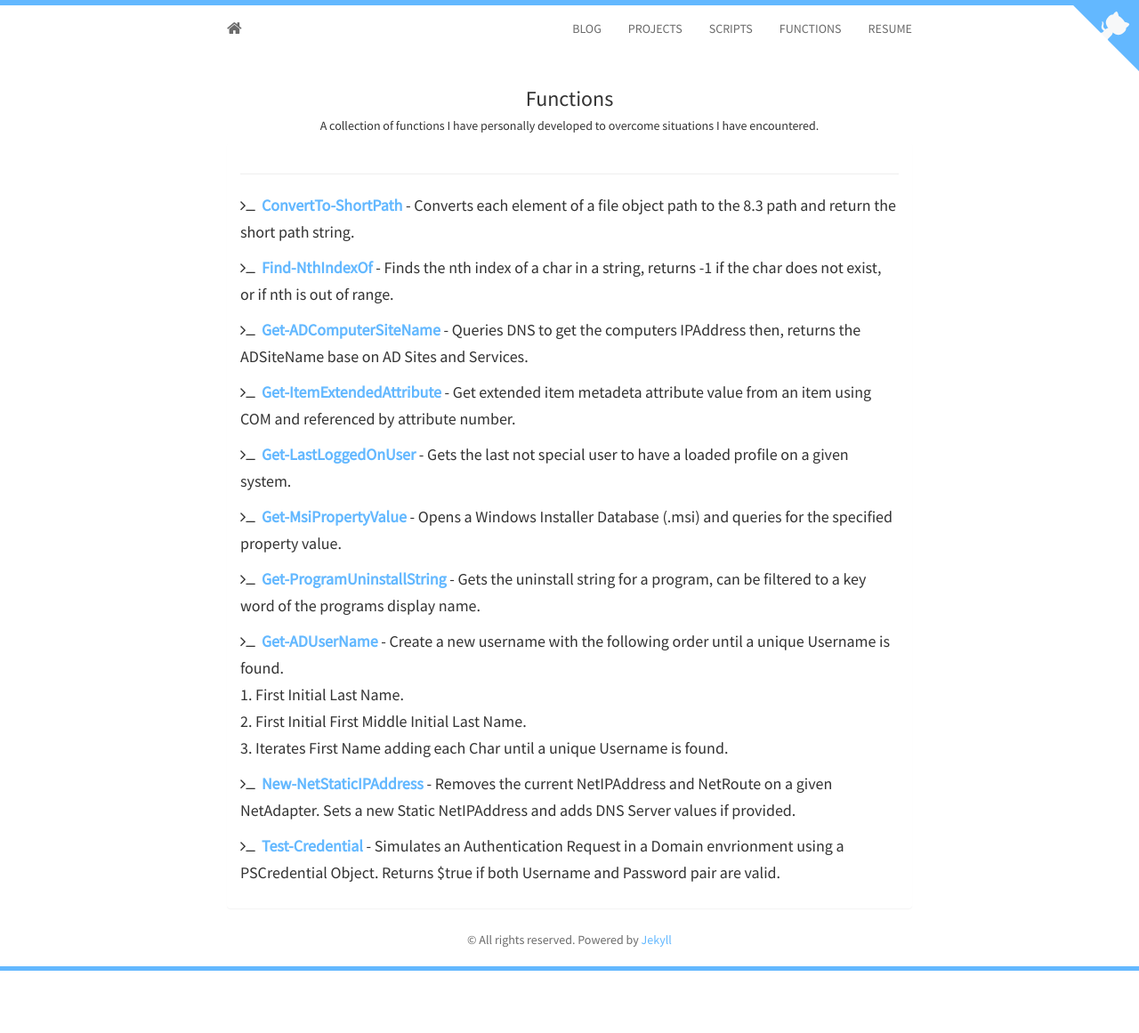
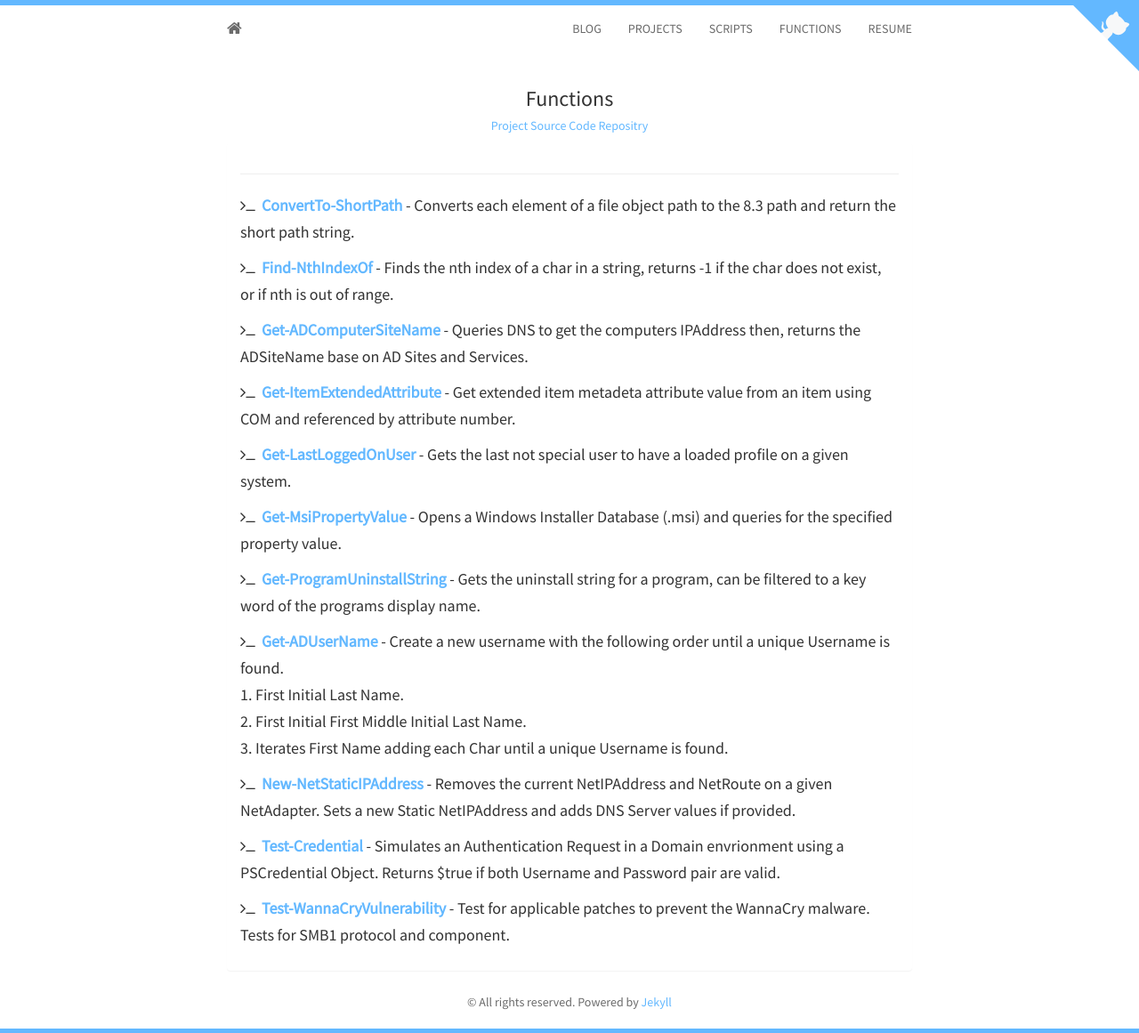
Before and after one commit to dotps1/dotps1.github.io, a Jekyll site: the page built from functions.html, in a window 1280 px wide. Shown: the whole page at 89% size. Built offline with Jekyll 4.4.1, drawn with Linux system fonts in a browser that asks for light colours; nearby versions of some CDN libraries; before the commit the page ends 1091 px from its top, so only the background shows below that.

Commit message:
Added Test-WannaCryVulnerability function link.  Updated gems.

```diff
--- a/_includes/functions.html
+++ b/_includes/functions.html
@@ -1,7 +1,7 @@
 <section id="functions">
     <div class="container">
         <h3>Functions</h3>
-        <h5>A collection of functions I have personally developed to overcome situations I have encountered.</h5>
+        <h5><a href="https://github.com/dotps1/PSFunctions">Project Source Code Repositry</a></h5>
         <div class="panel panel-default">
             <div class="panel-body">
                 <hr />
@@ -48,6 +48,10 @@
                     <i class="fa fa-terminal"></i>&nbsp;&nbsp;<strong><a href="https://www.powershellgallery.com/packages/Test-Credential">Test-Credential</a></strong>
                     - Simulates an Authentication Request in a Domain envrionment using a PSCredential Object. Returns $true if both Username and Password pair are valid.
                 </h5>
+                <h5>
+                    <i class="fa fa-terminal"></i>&nbsp;&nbsp;<strong><a href="https://www.powershellgallery.com/packages/Test-WannaCryVulnerability">Test-WannaCryVulnerability</a></strong>
+                    - Test for applicable patches to prevent the WannaCry malware.  Tests for SMB1 protocol and component.
+                </h5>
             </div>
         </div>
     </div>
```
